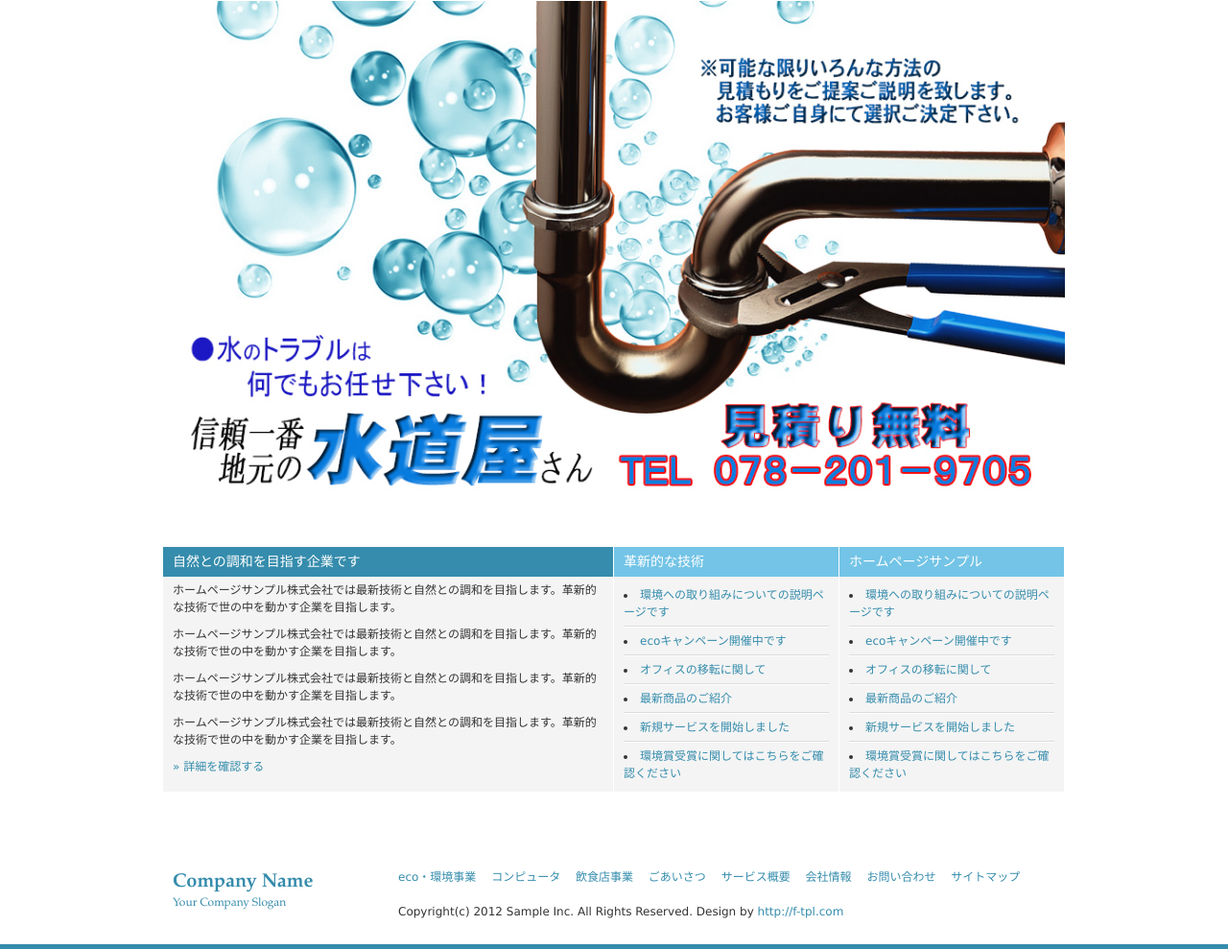
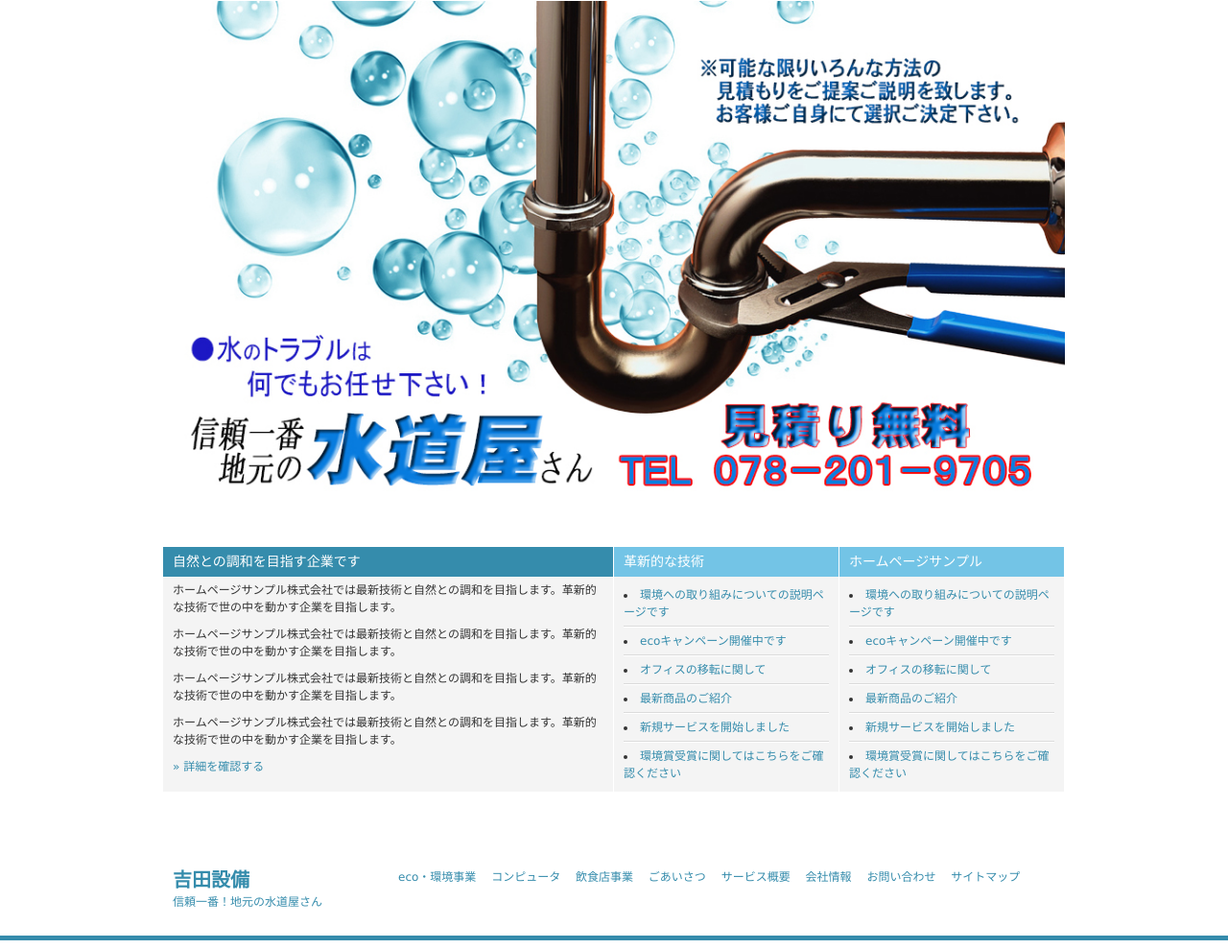
Before and after one commit to yoshisetsu/homepage, a plain HTML site: page index.html in a window 1280 px wide. Shown: the part 199-1188 px from the top of the page at 96% size. Drawn offline with Linux system fonts and the light colour scheme.

Commit message:
下部文言修正

```diff
--- a/index.html
+++ b/index.html
@@ -137,7 +137,7 @@
 
 			<article class="grid">
       	<!-- ロゴ -->
-				<p class="logo"><a href="index.html">Company Name<br /><span>Your Company Slogan</span></a></p>
+				<p class="logo"><a href="index.html">吉田設備<br /><span>信頼一番！地元の水道屋さん</span></a></p>
 				<!-- / ロゴ -->
 			</article>
 
@@ -152,7 +152,7 @@
 					<li><a href="subpage.html">お問い合わせ</a></li>
 					<li><a href="subpage.html">サイトマップ</a></li>
 				</ul>
-      	<p>Copyright(c) 2012 Sample Inc. All Rights Reserved. Design by <a href="http://f-tpl.com" target="_blank" rel="nofollow">http://f-tpl.com</a></p>
+<!--      	<p>Copyright(c) 2012 Sample Inc. All Rights Reserved. Design by <a href="http://f-tpl.com" target="_blank" rel="nofollow">http://f-tpl.com</a></p>-->
       </article>
 
     </section>
```
